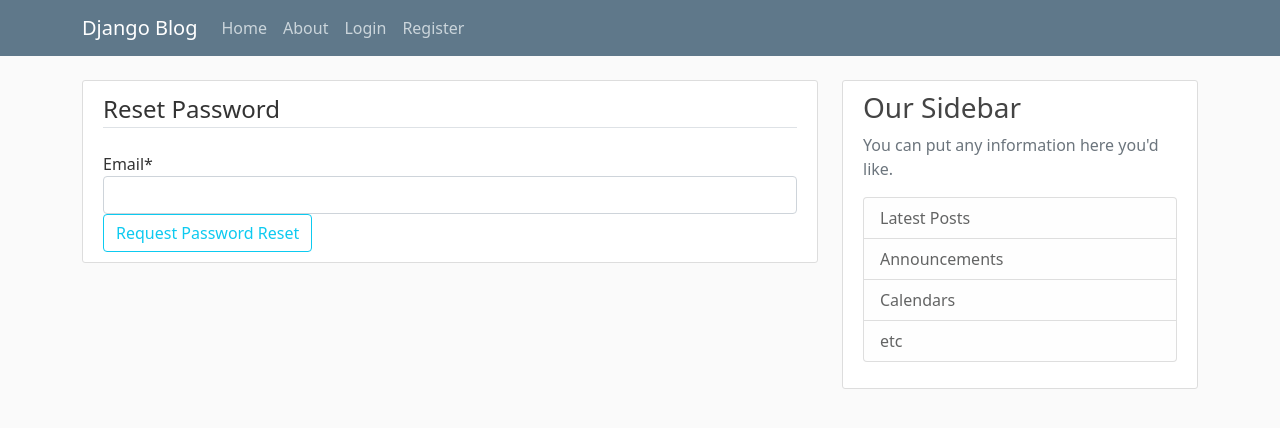
After one commit to abdo-mo/blog, a Django app: page /password-reset/ in a window 1280 px wide. The commit adds this page. Shown: the top 428 px of the page. Run offline with Django 3.2, Linux system fonts and the light colour scheme; some libraries are stand-ins or nearby versions.

Commit message:
do some stuff

```diff
--- a/blog/templates/blog/home.html
+++ b/blog/templates/blog/home.html
@@ -6,7 +6,7 @@
             <img class = "rounded-circle article-img" src = "{{ post.author.profile.image.url }}">
             <div class="media-body">
             <div class="article-metadata">
-                <a class="mr-2" href="{% url 'user-posts' post.author.username %}">{{ post.author }}</a>
+                <a class="mr-2" href="{#}">{{ post.author }}</a>
                 <small class="text-muted">{{ post.date_posted|date:"F d, Y" }}</small>
             </div>
             <h2><a class="article-title" href="{% url 'post-detail' post.id %}">{{ post.title }}</a></h2>
--- a/django_project/urls.py
+++ b/django_project/urls.py
@@ -12,6 +12,15 @@ urlpatterns = [
     path('profile/', user_views.profile, name = "profile"),
     path('login/', auth_views.LoginView.as_view(template_name='users/login.html'),  name = "login"),
     path('logout/', auth_views.LogoutView.as_view(template_name='users/logout.html'),  name = "logout"),
+    path('password-reset/',
+        auth_views.PasswordResetView.as_view(template_name='users/password_reset.html'),
+        name = "password_reset"),
+    path('password-reset/done/',
+        auth_views.PasswordResetDoneView.as_view(template_name='users/password_reset_done.html'),
+        name = "password_reset_done"),
+    path('password-reset-confirm/<uidb64>/<token>/',
+        auth_views.PasswordResetConfirmView.as_view(template_name='users/password_reset_confirm.html'),
+        name = "password_reset_confirm"),
     path('', include('blog.urls')),
 ]
 
--- /dev/null
+++ b/users/templates/users/password_reset.html
@@ -0,0 +1,17 @@
+{% extends "blog/base.html" %}
+{% load crispy_forms_tags %}
+{% block content %}
+    <div class = "content-section">
+        <form method = "POST">
+            {% csrf_token %}
+            <fieldset class = 'form-group'>
+                <legend class = "border-bottom mb-4">Reset Password</legend>
+                {{form|crispy}}
+            </fieldset>
+            <div class = "form-group">
+                <button class = "btn btn-outline-info"type = "submit">Request Password Reset</button>
+            </div>
+        </form>
+
+    </div>
+{% endblock content %}
```
Also changed, not shown: users/templates/users/password_reset_confirm.html (added, +17 -0 lines), users/templates/users/password_reset_done.html (added, +7 -0 lines).
